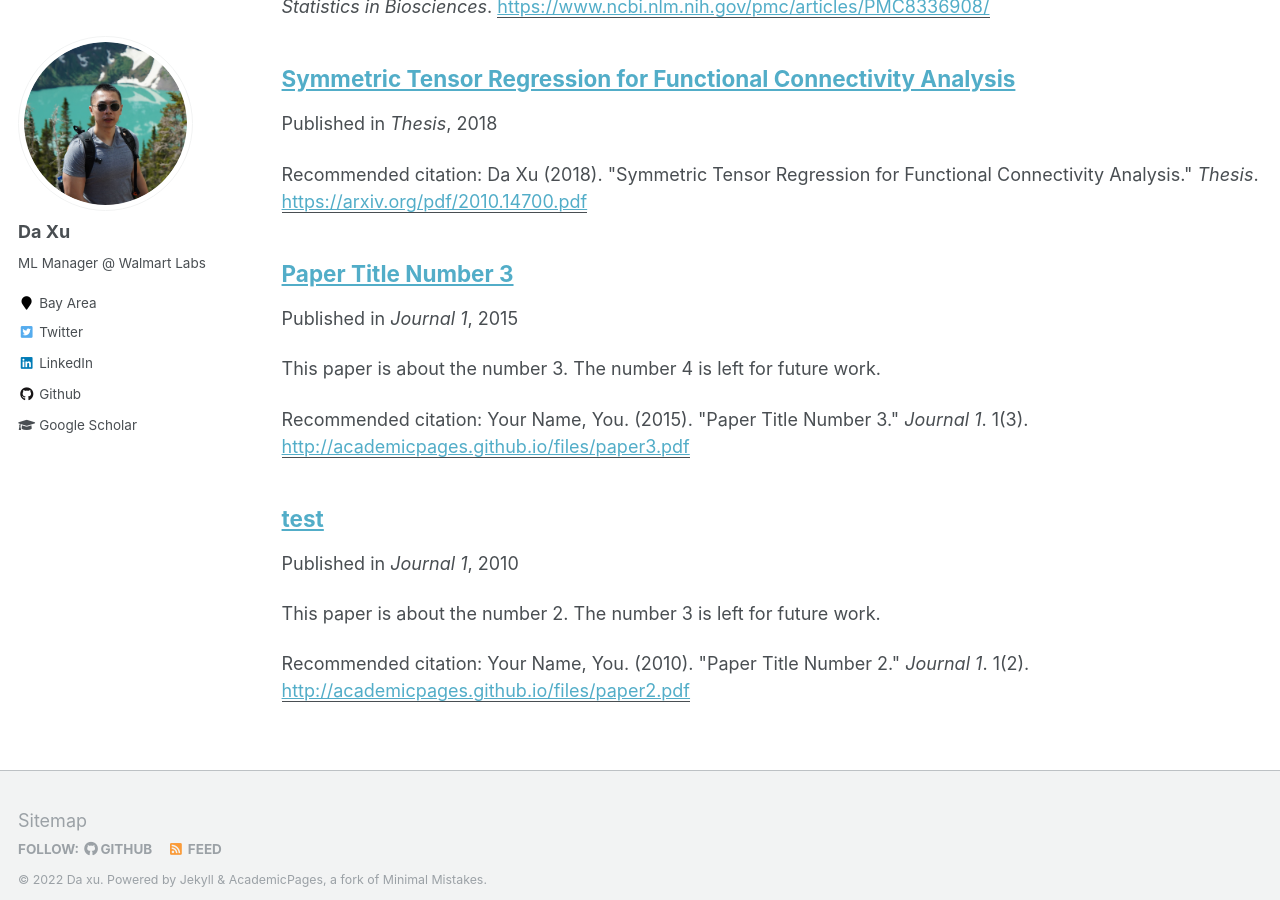
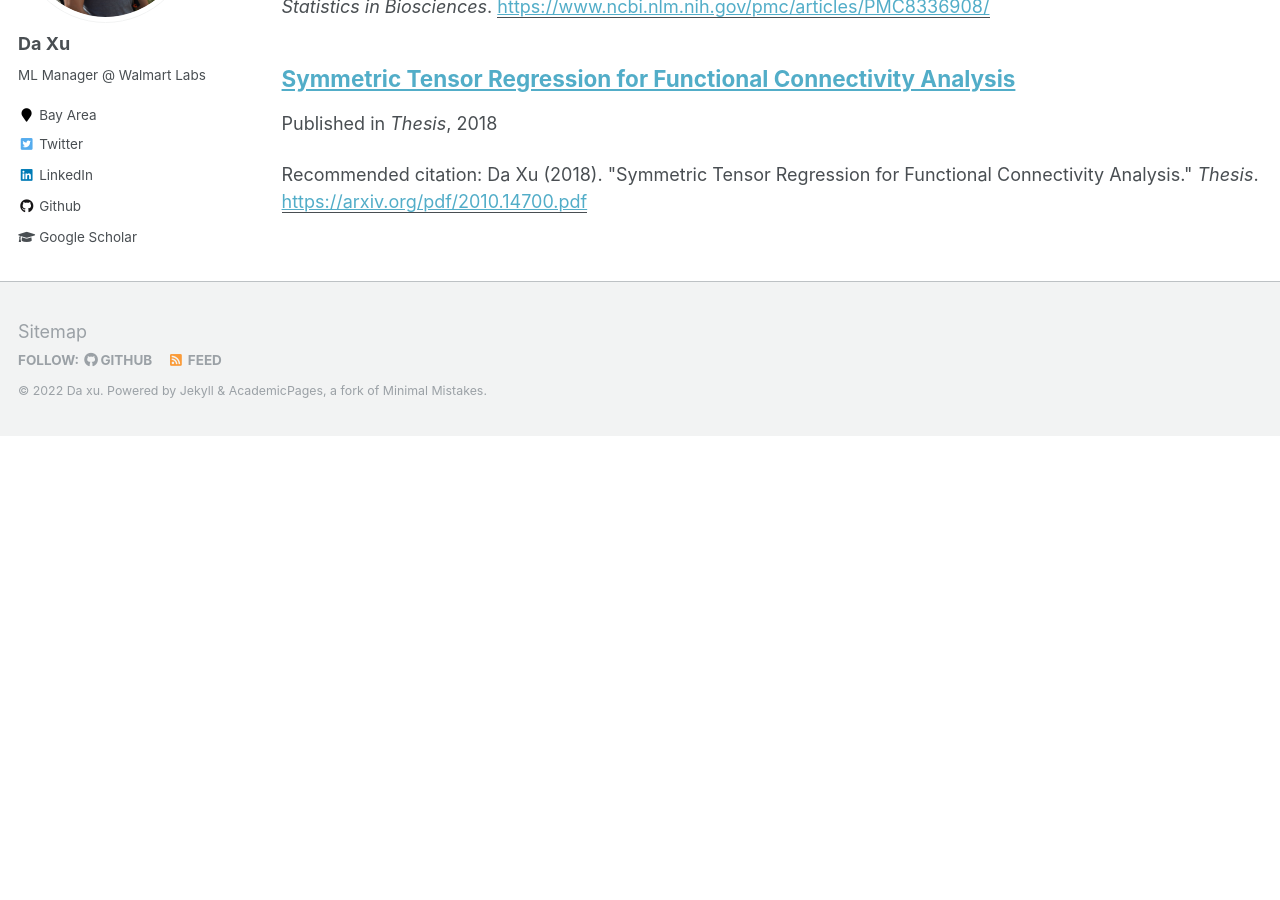
Before and after one commit to daxu5180/daxu5180.github.io, a Jekyll site: the page built from _pages/publications.md, in a window 1280 px wide and 900 px high, scrolled down 3695 px. Built offline with Jekyll 4.4.1, drawn with Linux system fonts in a browser that asks for light colours; after the commit the page ends 4131 px from its top, so only the background shows below that.

```diff
--- a/_publications/2010-10-01-paper-title-number-2.md
+++ /dev/null
@@ -1,15 +0,0 @@
----
-title: "test"
-collection: publications
-permalink: /publication/2010-10-01-paper-title-number-2
-excerpt: 'This paper is about the number 2. The number 3 is left for future work.'
-date: 2010-10-01
-venue: 'Journal 1'
-paperurl: 'http://academicpages.github.io/files/paper2.pdf'
-citation: 'Your Name, You. (2010). &quot;Paper Title Number 2.&quot; <i>Journal 1</i>. 1(2).'
----
-This paper is about the number 2. The number 3 is left for future work.
-
-[Download paper here](http://academicpages.github.io/files/paper2.pdf)
-
-Recommended citation: Your Name, You. (2010). "Paper Title Number 2." <i>Journal 1</i>. 1(2).
--- a/_publications/2015-10-01-paper-title-number-3.md
+++ /dev/null
@@ -1,15 +0,0 @@
----
-title: "Paper Title Number 3"
-collection: publications
-permalink: /publication/2015-10-01-paper-title-number-3
-excerpt: 'This paper is about the number 3. The number 4 is left for future work.'
-date: 2015-10-01
-venue: 'Journal 1'
-paperurl: 'http://academicpages.github.io/files/paper3.pdf'
-citation: 'Your Name, You. (2015). &quot;Paper Title Number 3.&quot; <i>Journal 1</i>. 1(3).'
----
-This paper is about the number 3. The number 4 is left for future work.
-
-[Download paper here](http://academicpages.github.io/files/paper3.pdf)
-
-Recommended citation: Your Name, You. (2015). "Paper Title Number 3." <i>Journal 1</i>. 1(3).
```
Also changed, not shown: _talks/2014-02-01-talk-2.md (+5 -5 lines).
